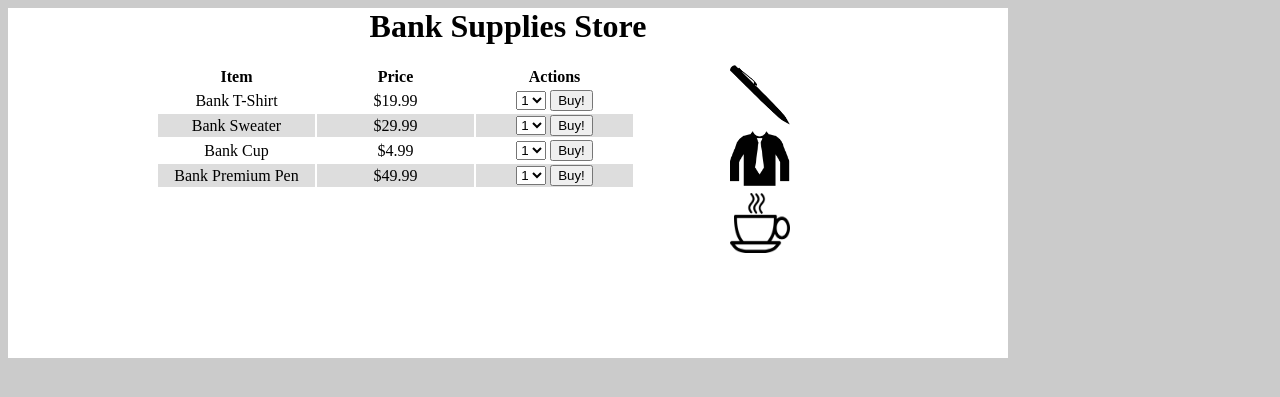
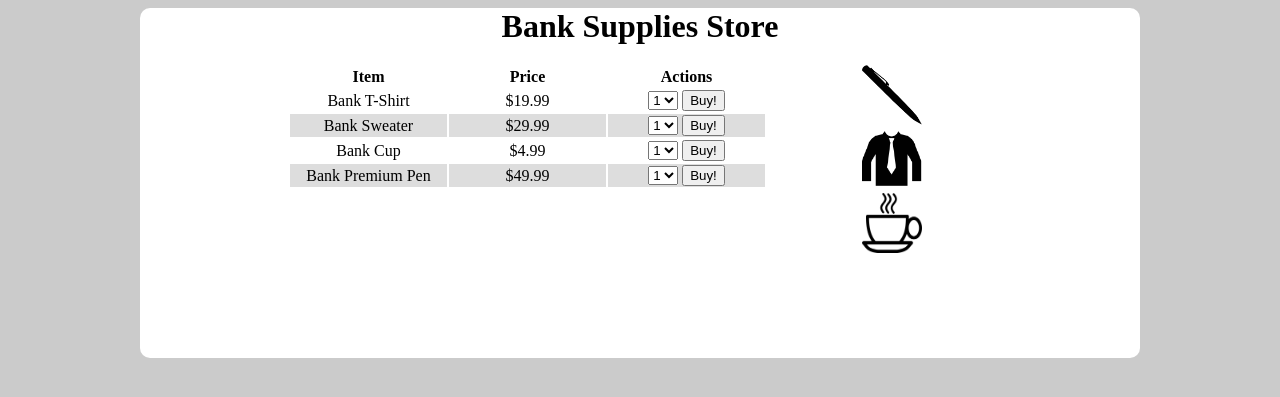
Before and after one commit to danielyguerrero/BankSupplyStore, a Django app: page / in a window 1280 px wide. Shown: the top 397 px of the page. Run offline with Django 3.2, Linux system fonts and the light colour scheme.

Commit message:
updated css

```diff
--- a/apps/store/static/store/css/index.css
+++ b/apps/store/static/store/css/index.css
@@ -9,6 +9,9 @@ h1{
 	background-color: white;
 	height: 350px;
 	width: 1000px;
+	margin-right: auto;
+	margin-left: auto;
+	border-radius: 10px;
 }
 .right{
 	height: 200px;
```
